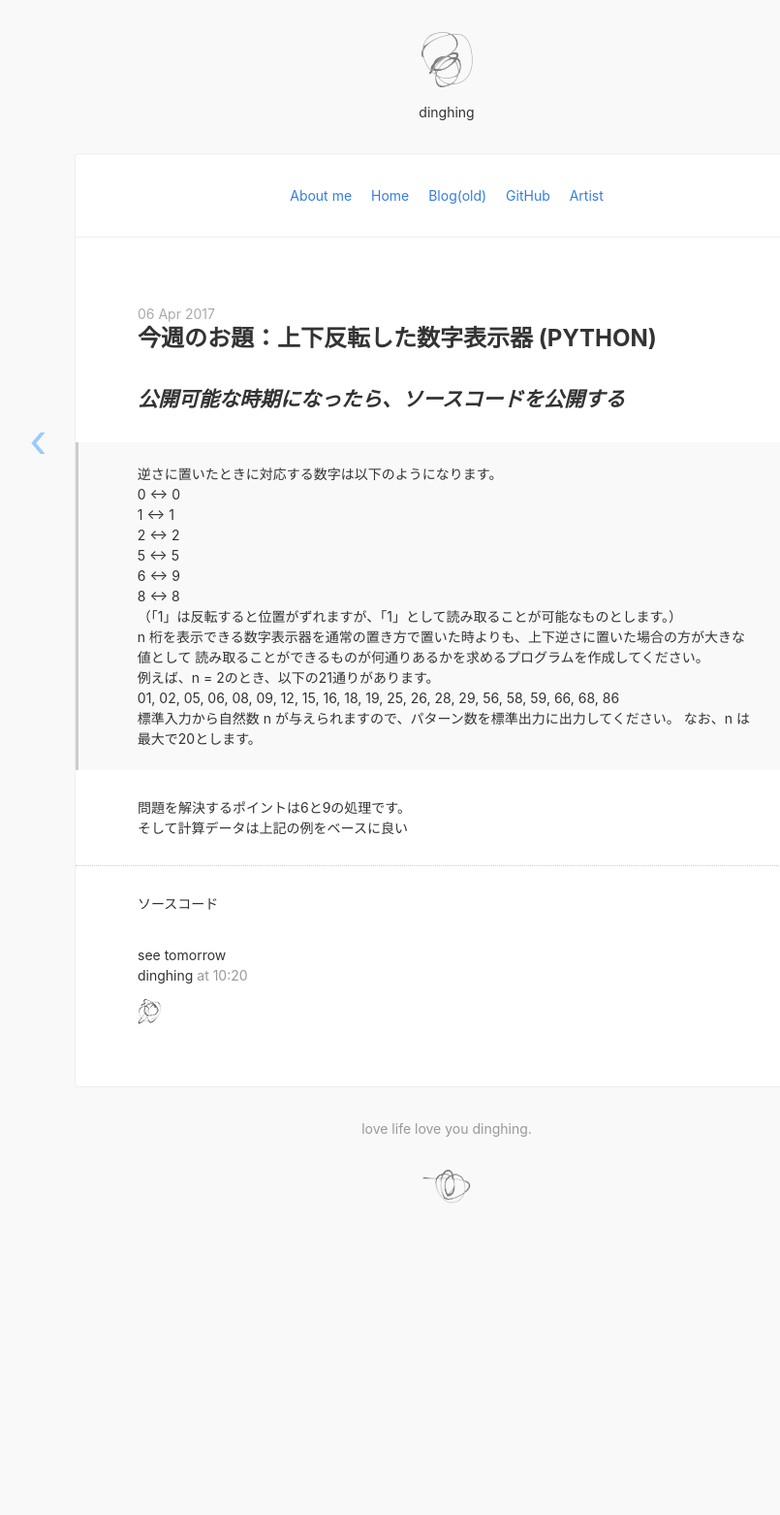
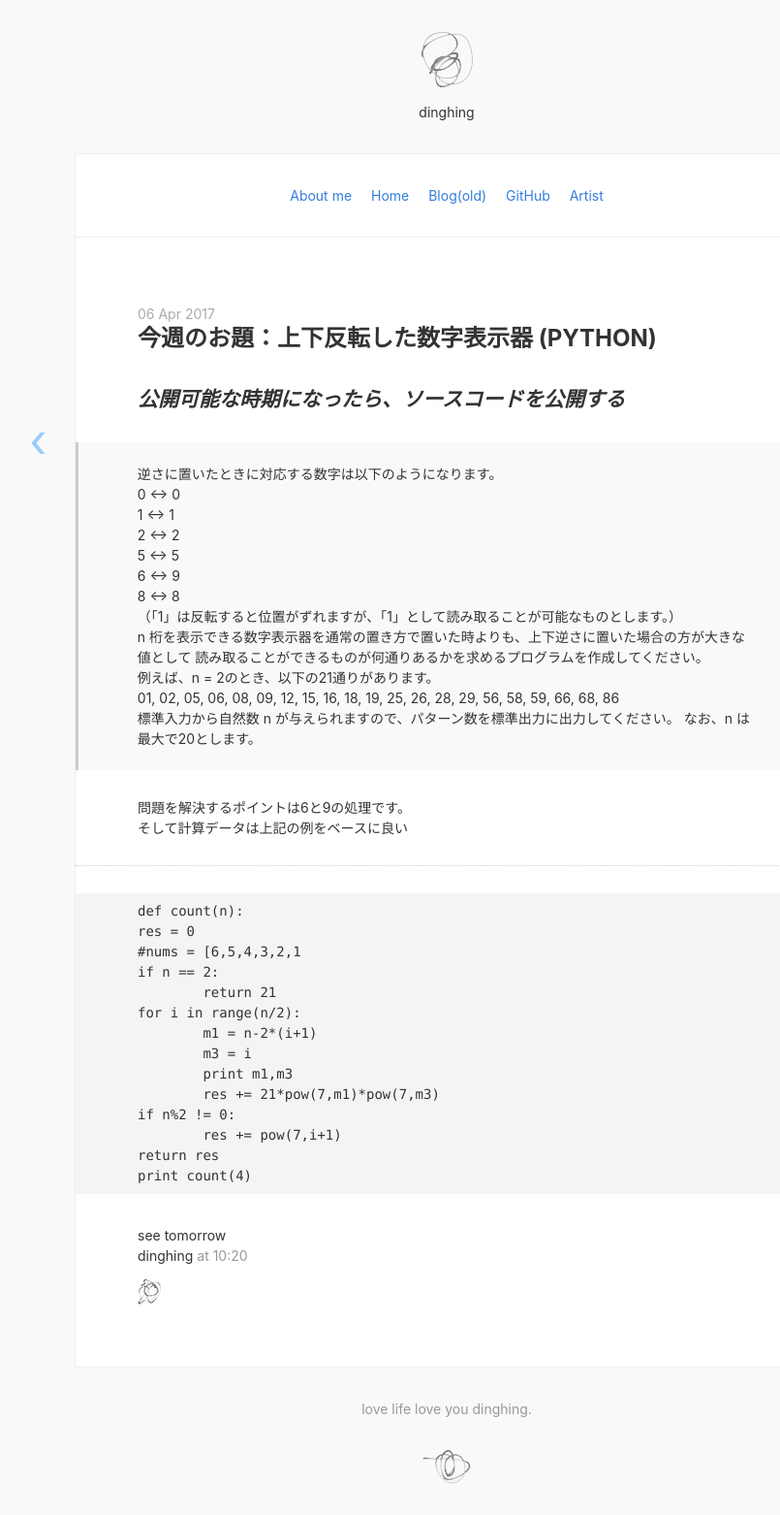
Before and after one commit to dinghing/dinghing.github.io, a Jekyll site: the page built from _posts/2017-04-06-codeIQ week 1.md, in a window 1280 px wide. Shown: the whole page at 97% size, without its empty margins (179-984 px from the left). Built offline with Jekyll 4.4.1, drawn with Linux system fonts in a browser that asks for light colours; nearby versions of some CDN libraries; comment, search, counter and statistics services are not loaded; before the commit the page ends 1273 px from its top, so only the background shows below that.

Commit message:
renew code

```diff
--- a/_posts/2017-04-06-codeIQ week 1.md
+++ b/_posts/2017-04-06-codeIQ week 1.md
@@ -25,4 +25,17 @@ disqus: y
 そして計算データは上記の例をベースに良い
 
 ---
-ソースコード
+	def count(n):
+	res = 0
+	#nums = [6,5,4,3,2,1
+	if n == 2:
+		return 21
+	for i in range(n/2):
+		m1 = n-2*(i+1)
+		m3 = i
+		print m1,m3
+		res += 21*pow(7,m1)*pow(7,m3)
+	if n%2 != 0:
+		res += pow(7,i+1)
+	return res
+	print count(4)
```
Also changed, not shown: _posts/2017-04-05-Using big data to suspect the earth quake.md (+3 -2 lines).
